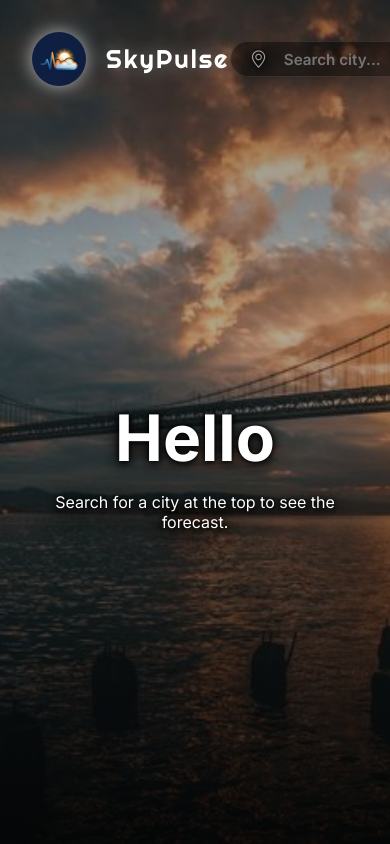
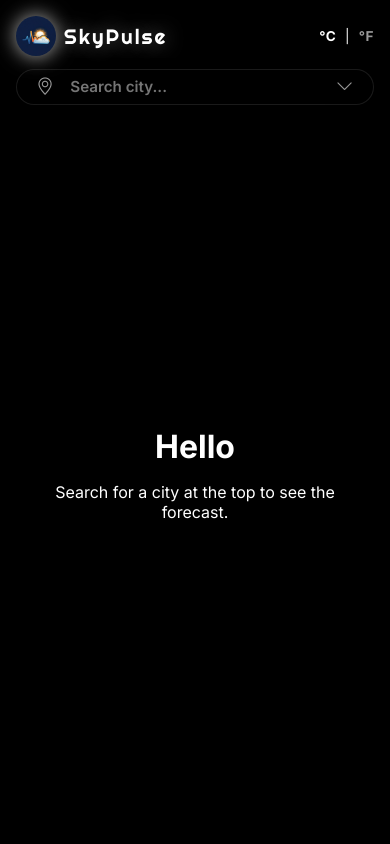
Before and after one commit to Vaishnavi-Pandav/SkyPulse-Real-Time-Weather-Web-App, a Flask app: page / in a window 390 px wide. Run offline with Flask 3, Linux system fonts and the light colour scheme; data that the repository does not hold is empty.

Commit message:
Make app fully responsive for mobile, tablet, and laptop

```diff
--- a/static/style.css
+++ b/static/style.css
@@ -18,20 +18,15 @@
 }
 
 html, body {
-  height: 100%;
+  min-height: 100%;
   font-family: 'Inter', sans-serif;
   color: var(--text-main);
   background-color: #000;
-  overflow: hidden;
-}
-
-body {
-  background-color: transparent; /* Allows the absolute background to be visible against html's #000 */
 }
 
 /* ── Dynamic Background ── */
 .app-background {
-  position: absolute;
+  position: fixed;
   inset: 0;
   background-size: cover;
   background-position: center center;
@@ -40,9 +35,8 @@
 }
 
 .overlay-gradient {
-  position: absolute;
+  position: fixed;
   inset: 0;
-  /* Darker gradient for better text contrast */
   background: linear-gradient(to bottom, rgba(0,0,0,0.4) 0%, rgba(0,0,0,0.3) 40%, rgba(0,0,0,0.85) 100%);
   z-index: -1;
   pointer-events: none;
@@ -52,11 +46,11 @@
 .synoptic-container {
   display: flex;
   flex-direction: column;
-  height: 100vh;
-  padding: 1rem 4rem 2.5rem 4rem; /* Reduced top padding to move navbar upward */
+  min-height: 100vh;
+  padding: 1.5rem 4rem 3rem 4rem;
   position: relative;
   z-index: 10;
-  text-shadow: 0 2px 10px rgba(0,0,0,1), 0 4px 20px rgba(0,0,0,0.8), 0 0 4px rgba(0,0,0,1); /* Darker shadow for high contrast */
+  text-shadow: 0 2px 10px rgba(0,0,0,1), 0 4px 20px rgba(0,0,0,0.8);
 }
 
 /* ── Top Navigation ── */
@@ -67,6 +61,8 @@
   margin-bottom: 2rem;
   font-size: 0.85rem;
   letter-spacing: 0.5px;
+  flex-wrap: wrap;
+  gap: 1rem;
 }
 
 .brand {
@@ -80,6 +76,13 @@
   text-shadow: 0 0 20px rgba(255,255,255,0.4);
 }
 
+.brand img {
+  height: 54px;
+  width: 54px;
+  filter: drop-shadow(0 0 10px rgba(255,255,255,0.7));
+  border-radius: 50%;
+}
+
 .search-location form {
   display: flex;
   align-items: center;
@@ -91,6 +94,9 @@
   border: 1px solid rgba(255,255,255,0.1);
   transition: all 0.3s ease;
   box-shadow: 0 4px 15px rgba(0,0,0,0.2);
+  flex: 1;
+  max-width: 360px;
+  min-width: 180px;
 }
 
 .search-location form:focus-within {
@@ -101,6 +107,7 @@
 
 .search-location i {
   font-size: 1.1rem;
+  flex-shrink: 0;
 }
 
 .city-input {
@@ -110,49 +117,44 @@
   font-family: inherit;
   font-size: 0.95rem;
   font-weight: 600;
-  width: auto;
-  min-width: 150px;
+  width: 100%;
   outline: none;
-  transition: width 0.3s ease;
-}
-.city-input:focus {
-  width: 220px;
 }
 
 .nav-controls {
   display: flex;
-  gap: 3rem;
+  gap: 2rem;
   align-items: center;
 }
 
 .nav-controls strong.active {
   color: var(--text-main);
 }
-.nav-controls span, .nav-controls strong {
+.nav-controls span,
+.nav-controls strong {
   cursor: pointer;
   color: var(--text-dim);
 }
 
-.menu-btn {
-  letter-spacing: 3px;
-  font-weight: 600;
-  cursor: pointer;
-}
-
+/* ── Error / Welcome message ── */
 .error-msg {
   text-align: center;
   margin: auto;
+  padding: 2rem;
 }
-.error-msg h2 { font-size: 4rem; margin-bottom: 1rem;}
+.error-msg h2 {
+  font-size: clamp(2rem, 8vw, 4rem);
+  margin-bottom: 1rem;
+}
 
-/* ── Main Content Area (Middle) ── */
+/* ── Main Content Area ── */
 .main-content {
   display: flex;
-  align-items: center;
+  align-items: flex-start;
   justify-content: space-between;
   gap: 3rem;
   flex: 1;
-  margin-top: 2rem;
+  margin-top: 1rem;
 }
 
 /* 1. Current Weather (Left) */
@@ -380,39 +394,211 @@
 /* ── Animations ── */
 @keyframes fadeDown {
   from { opacity: 0; transform: translateY(-20px); }
-  to { opacity: 1; transform: translateY(0); }
+  to   { opacity: 1; transform: translateY(0); }
+}
+@keyframes fadeIn {
+  from { opacity: 0; }
+  to   { opacity: 1; }
+}
+@keyframes slideLeft {
+  from { opacity: 0; transform: translateX(30px); }
+  to   { opacity: 1; transform: translateX(0); }
+}
+@keyframes fadeUp {
+  from { opacity: 0; transform: translateY(30px); }
+  to   { opacity: 1; transform: translateY(0); }
 }
 
-@keyframes fadeIn {
-  from { opacity: 0; }
-  to { opacity: 1; }
+.animate-fade-down  { animation: fadeDown  0.6s ease both; }
+.animate-fade-in    { animation: fadeIn    0.8s ease both; }
+.animate-slide-left { animation: slideLeft 0.6s ease both; }
+.animate-fade-up    { animation: fadeUp    0.6s ease both; }
+
+/* ══════════════════════════════════════════
+   RESPONSIVE BREAKPOINTS
+   ══════════════════════════════════════════ */
+
+/* ── Large tablets / small laptops (≤1200px) ── */
+@media (max-width: 1200px) {
+  .synoptic-container {
+    padding: 1.5rem 2.5rem 2.5rem 2.5rem;
+  }
+  .main-content {
+    gap: 2rem;
+  }
+  .more-details {
+    padding-left: 1.5rem;
+  }
+  .intraday-glass {
+    max-width: 100%;
+  }
 }
 
-@keyframes slideLeft {
-  from { opacity: 0; transform: translateX(30px); }
-  to { opacity: 1; transform: translateX(0); }
+/* ── Tablets (≤992px) ── */
+@media (max-width: 992px) {
+  .synoptic-container {
+    padding: 1.2rem 2rem 2rem 2rem;
+  }
+
+  .top-nav {
+    flex-wrap: wrap;
+    gap: 0.8rem;
+  }
+
+  .search-location {
+    order: 3;
+    width: 100%;
+  }
+
+  .search-location form {
+    max-width: 100%;
+    width: 100%;
+  }
+
+  .main-content {
+    flex-direction: column;
+    gap: 2rem;
+  }
+
+  .current-weather {
+    width: 100%;
+  }
+
+  .more-details {
+    border-left: none;
+    border-top: 1px solid rgba(255,255,255,0.1);
+    padding-left: 0;
+    padding-top: 1.5rem;
+    width: 100%;
+  }
+
+  .details-list {
+    display: grid;
+    grid-template-columns: 1fr 1fr;
+    line-height: 2;
+    gap: 0.2rem 1rem;
+  }
+
+  .intraday-panel {
+    width: 100%;
+    justify-content: flex-start;
+  }
+
+  .intraday-glass {
+    max-width: 100%;
+  }
+
+  .daily-grid {
+    justify-content: flex-start;
+  }
 }
 
-@keyframes fadeUp {
-  from { opacity: 0; transform: translateY(30px); }
-  to { opacity: 1; transform: translateY(0); }
+/* ── Mobile (≤600px) ── */
+@media (max-width: 600px) {
+  .synoptic-container {
+    padding: 1rem 1rem 2rem 1rem;
+  }
+
+  .brand {
+    font-size: 1.3rem;
+  }
+
+  .brand img {
+    height: 40px;
+    width: 40px;
+  }
+
+  .nav-controls {
+    gap: 1rem;
+  }
+
+  .current-weather {
+    flex-direction: column;
+    align-items: center;
+    text-align: center;
+  }
+
+  .weather-icon-large img {
+    width: 110px;
+    height: 110px;
+  }
+
+  .weather-info {
+    align-items: center;
+  }
+
+  .condition-paragraph {
+    max-width: 100%;
+    text-align: center;
+  }
+
+  .temp-huge {
+    font-size: clamp(3.5rem, 15vw, 5rem);
+  }
+
+  .datetime-label {
+    font-size: 0.85rem;
+    text-align: center;
+  }
+
+  .details-list {
+    grid-template-columns: 1fr;
+  }
+
+  .details-list .lbl {
+    width: 110px;
+  }
+
+  .intraday-col .time-label {
+    font-size: 0.6rem;
+  }
+
+  .mini-icon {
+    width: 32px;
+    height: 32px;
+  }
+
+  .mini-temp {
+    font-size: 0.95rem;
+  }
+
+  .time-exact {
+    font-size: 0.65rem;
+  }
+
+  .strip-header {
+    font-size: 0.7rem;
+  }
+
+  .daily-col {
+    min-width: 75px;
+  }
+
+  .day-name {
+    font-size: 0.75rem;
+  }
+
+  .forecast-strip {
+    margin-top: 1.5rem;
+  }
 }
 
-.animate-fade-down { animation: fadeDown 0.6s ease both; }
-.animate-fade-in { animation: fadeIn 0.8s ease both; }
-.animate-slide-left { animation: slideLeft 0.6s ease both; }
-.animate-fade-up { animation: fadeUp 0.6s ease both; }
+/* ── Very small screens (≤380px) ── */
+@media (max-width: 380px) {
+  .brand {
+    font-size: 1.1rem;
+  }
 
-/* ── Responsive Overrides ── */
-@media (max-width: 1200px) {
-  .synoptic-container { padding: 2rem; }
-  .main-content { gap: 1.5rem; }
-  .more-details { padding-left: 1.5rem; }
+  .intraday-glass {
+    padding: 1rem;
+  }
+
+  .daily-col {
+    min-width: 65px;
+  }
+
+  .daily-icon {
+    width: 40px;
+    height: 40px;
+  }
 }
-
-@media (max-width: 992px) {
-  .main-content { flex-direction: column; align-items: stretch; overflow-y: auto; }
-  .more-details { border-left: none; padding-left: 0; }
-  .intraday-panel { justify-content: flex-start; }
-  .daily-grid { overflow-x: auto; gap: 2rem; padding-bottom: 1rem; }
-}
--- a/templates/index.html
+++ b/templates/index.html
@@ -40,9 +40,10 @@
 
     <!-- TOP NAVIGATION -->
     <header class="top-nav animate-fade-down">
-      <div class="brand"><img src="{{ url_for('static', filename='logo.png') }}" alt="Logo"
-          style="height: 54px; width: 54px; margin-right: 12px; filter: drop-shadow(0 0 10px rgba(255,255,255,0.7)); border-radius: 50%;">
-        SkyPulse</div>
+      <div class="brand">
+        <img src="{{ url_for('static', filename='logo.png') }}" alt="Logo">
+        SkyPulse
+      </div>
       <div class="search-location">
         <form action="/weather" method="POST" id="weather-form">
           <i class="bi bi-geo-alt"></i>
```
Also changed, not shown: other parts of static/style.css (+19 -7 lines).
